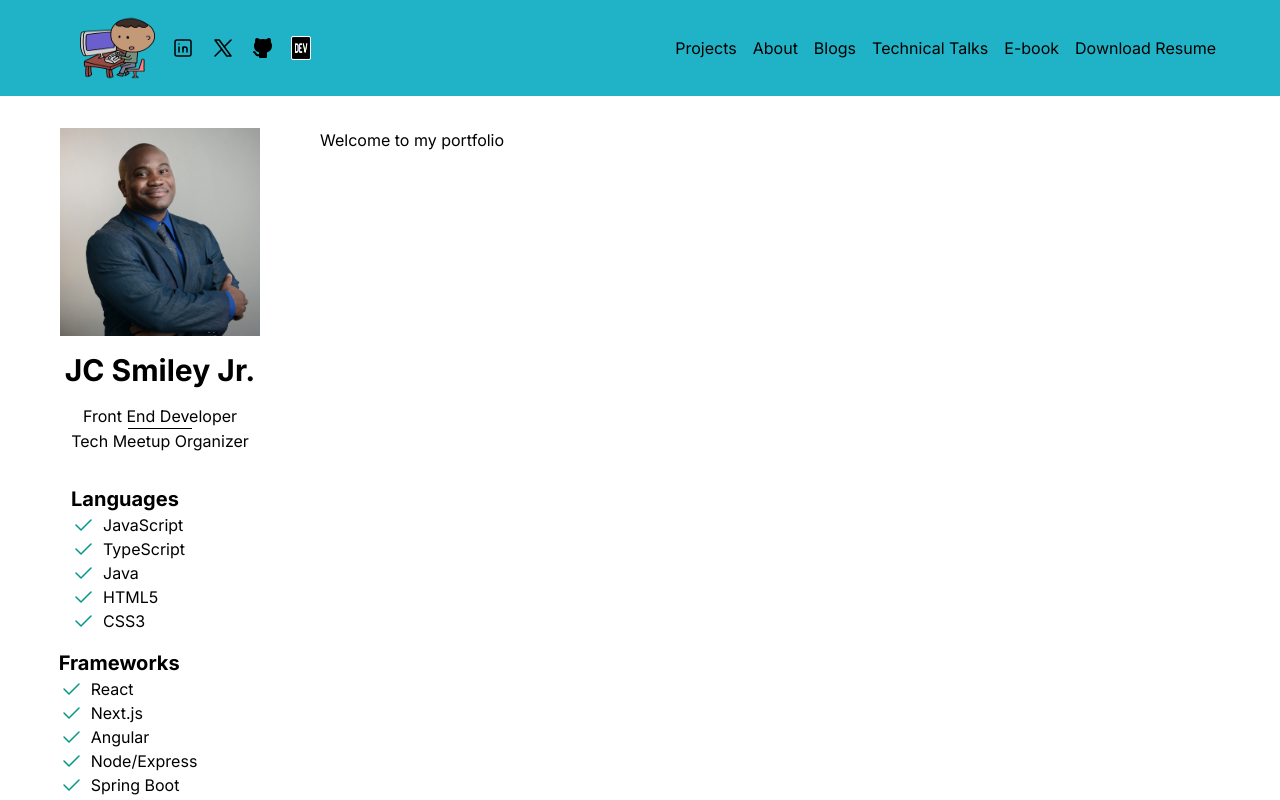
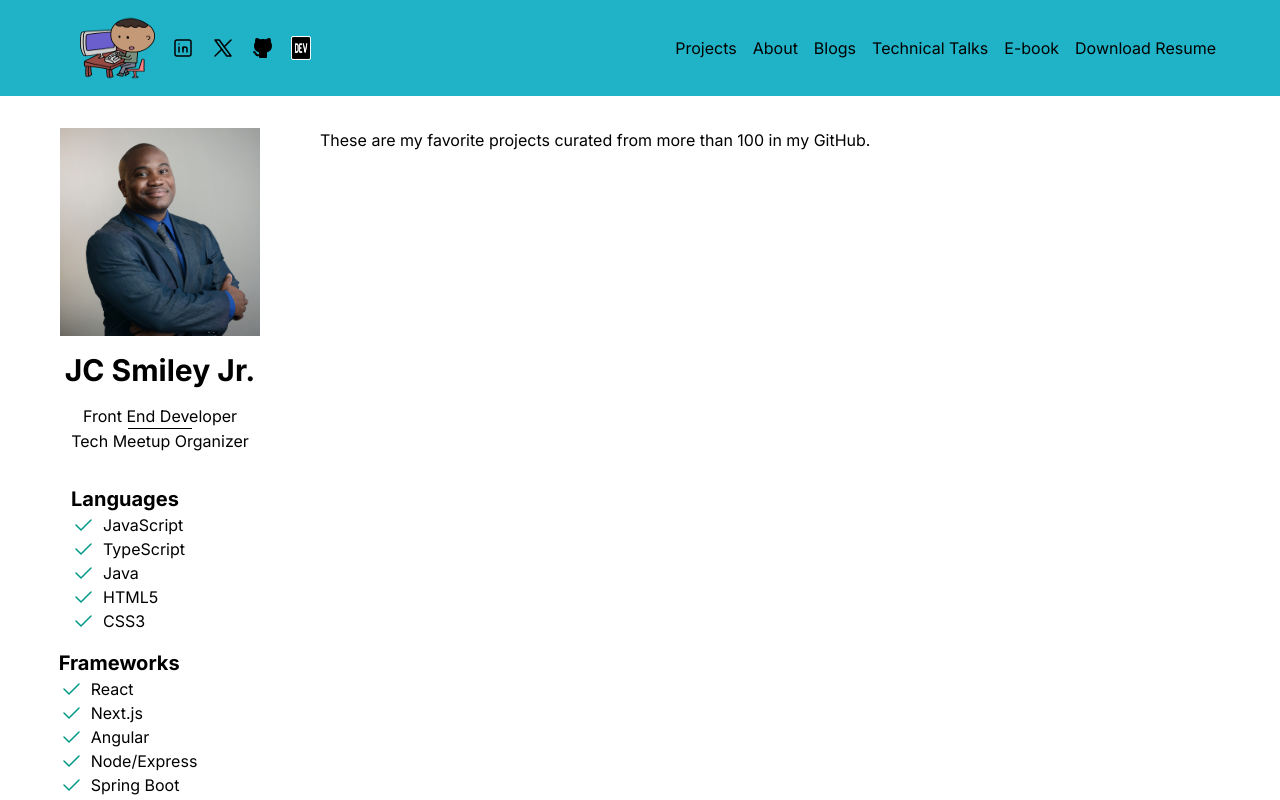
Before and after one commit to jcsmileyjr/portfolio-v4, a Next.js app: page / in a window 1280 px wide. Built offline with nearby package versions, Linux system fonts and the light colour scheme.

Commit message:
Start on next section

```diff
--- a/src/app/page.tsx
+++ b/src/app/page.tsx
@@ -41,9 +41,7 @@ export default function Home() {
           </div>
         </aside>
         <div className='w-full md:w-3/4'>
-          <h1>
-            Welcome to my portfolio
-          </h1>
+          <p>These are my favorite projects curated from more than 100 in my GitHub.</p>
         </div>
       </div>
     </main>
```
